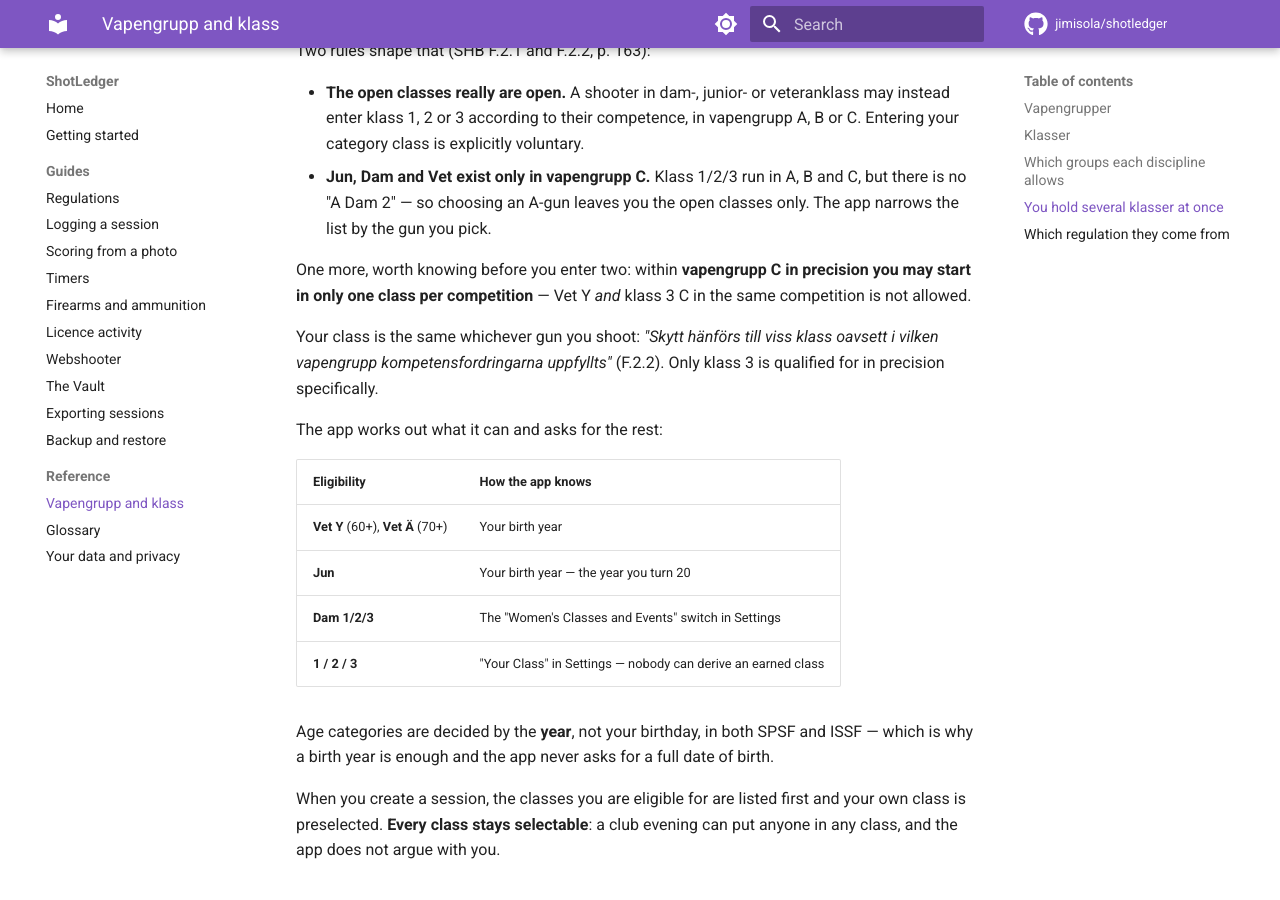
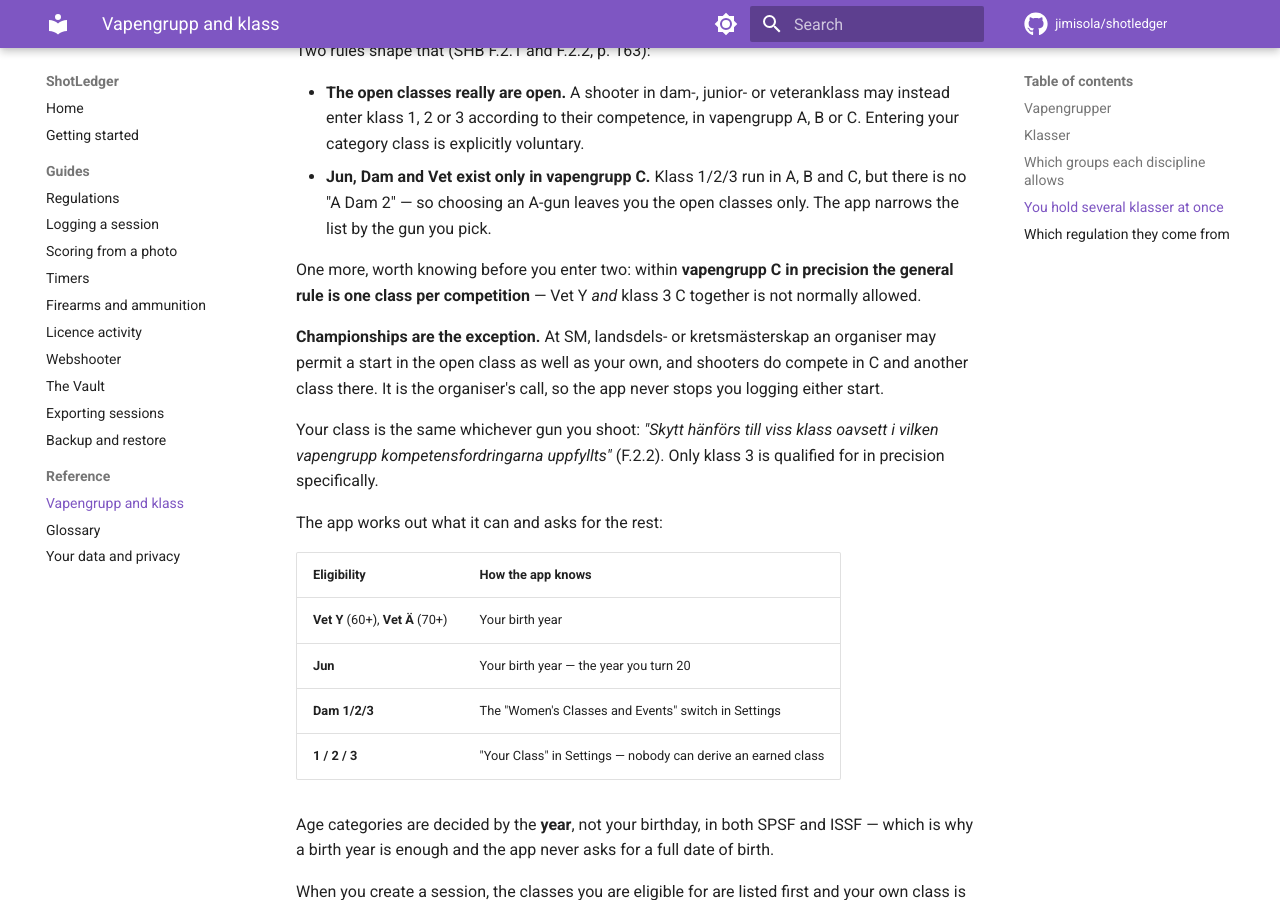
Before and after one commit to shotledger/shotledger, an MkDocs documentation site: the page built from docs/manual/reference/vapengrupp-and-klass.md, in a window 1280 px wide and 900 px high, scrolled down 2166 px. Built offline with MkDocs 1.6.1 and Material for MkDocs 9.7.7, drawn with Linux system fonts in a browser that asks for light colours; comment, search, counter and statistics services are not loaded.

Commit message:
docs(shb): the one-start rule has a championship exception
F.2.2 p. 163 was quoted one bullet too early. The general rule really is one
class per competition within vapengrupp C in precision — and the very next
bullet says "vid SM, landsdels- eller kretsmasterskap far en arrangor medge
start, forutom i den egna klassen, aven i oppen klass".

So shooters do compete in C and another class at SM, as the maintainer
pointed out. Both the reference file and the manual stated the restriction
flatly.

Nothing in code enforced it and nothing will: the arrangor decides, and this
branch offers eligibility rather than gating it. The reference file now says
so explicitly, so a later reader does not mistake the general rule for a
constraint to implement.

Claude-Session: https://claude.ai/code/session_01D6FwbzJVbUfF5nCdBLTQ8V
Signed-off-by: Jimisola Laursen <jimisola@jimisola.com>

```diff
--- a/docs/manual/reference/vapengrupp-and-klass.md
+++ b/docs/manual/reference/vapengrupp-and-klass.md
@@ -78,8 +78,13 @@ Two rules shape that (SHB F.2.1 and F.2.2, p. 163):
   classes only. The app narrows the list by the gun you pick.
 
 One more, worth knowing before you enter two: within **vapengrupp C in
-precision you may start in only one class per competition** — Vet Y _and_
-klass 3 C in the same competition is not allowed.
+precision the general rule is one class per competition** — Vet Y _and_
+klass 3 C together is not normally allowed.
+
+**Championships are the exception.** At SM, landsdels- or kretsmästerskap an
+organiser may permit a start in the open class as well as your own, and
+shooters do compete in C and another class there. It is the organiser's call,
+so the app never stops you logging either start.
 
 Your class is the same whichever gun you shoot: _"Skytt hänförs till viss
 klass oavsett i vilken vapengrupp kompetensfordringarna uppfyllts"_ (F.2.2).
```
Also changed, not shown: docs/reference/spsf-shb-2026.md (+8 -3 lines).
